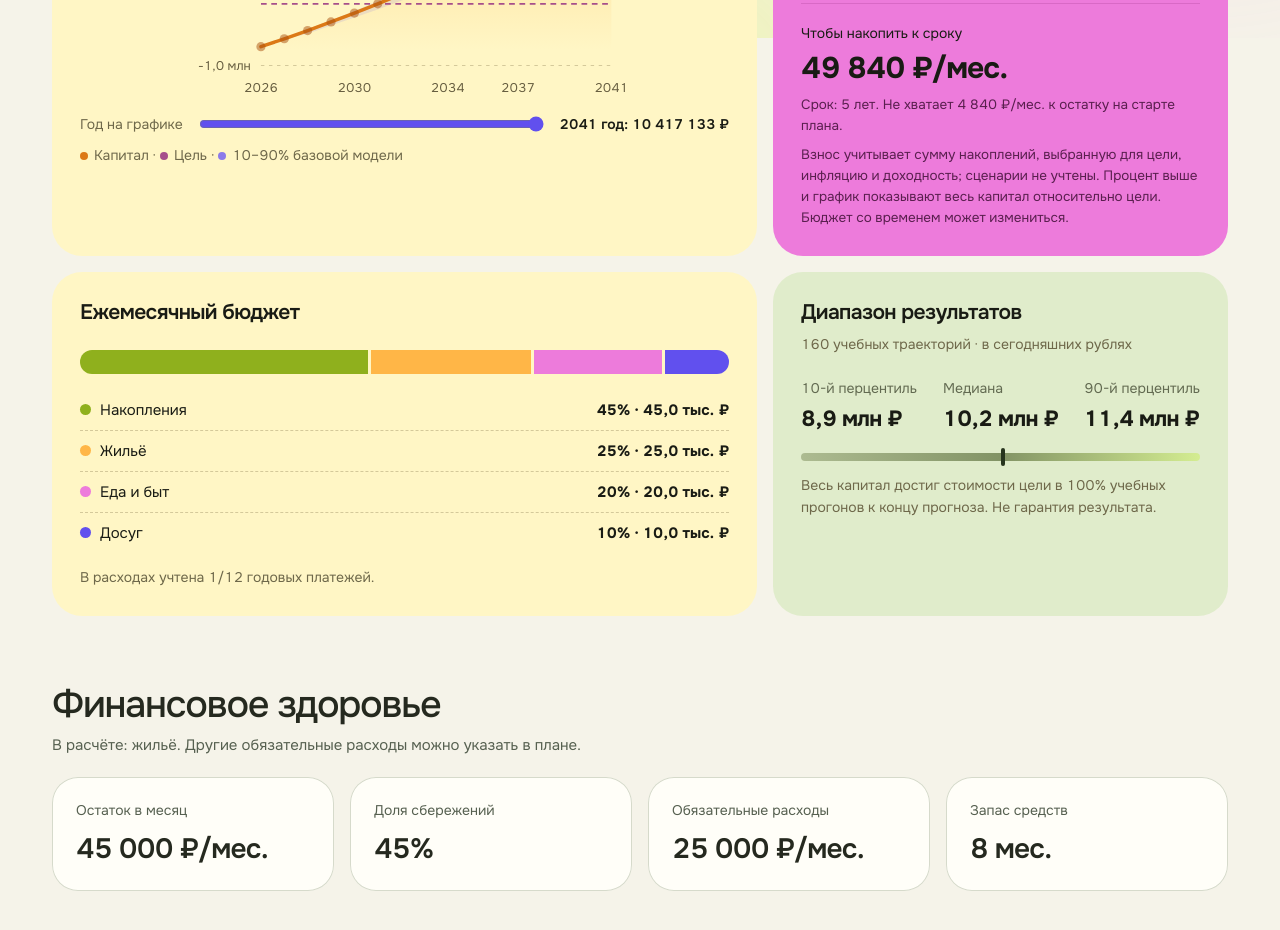
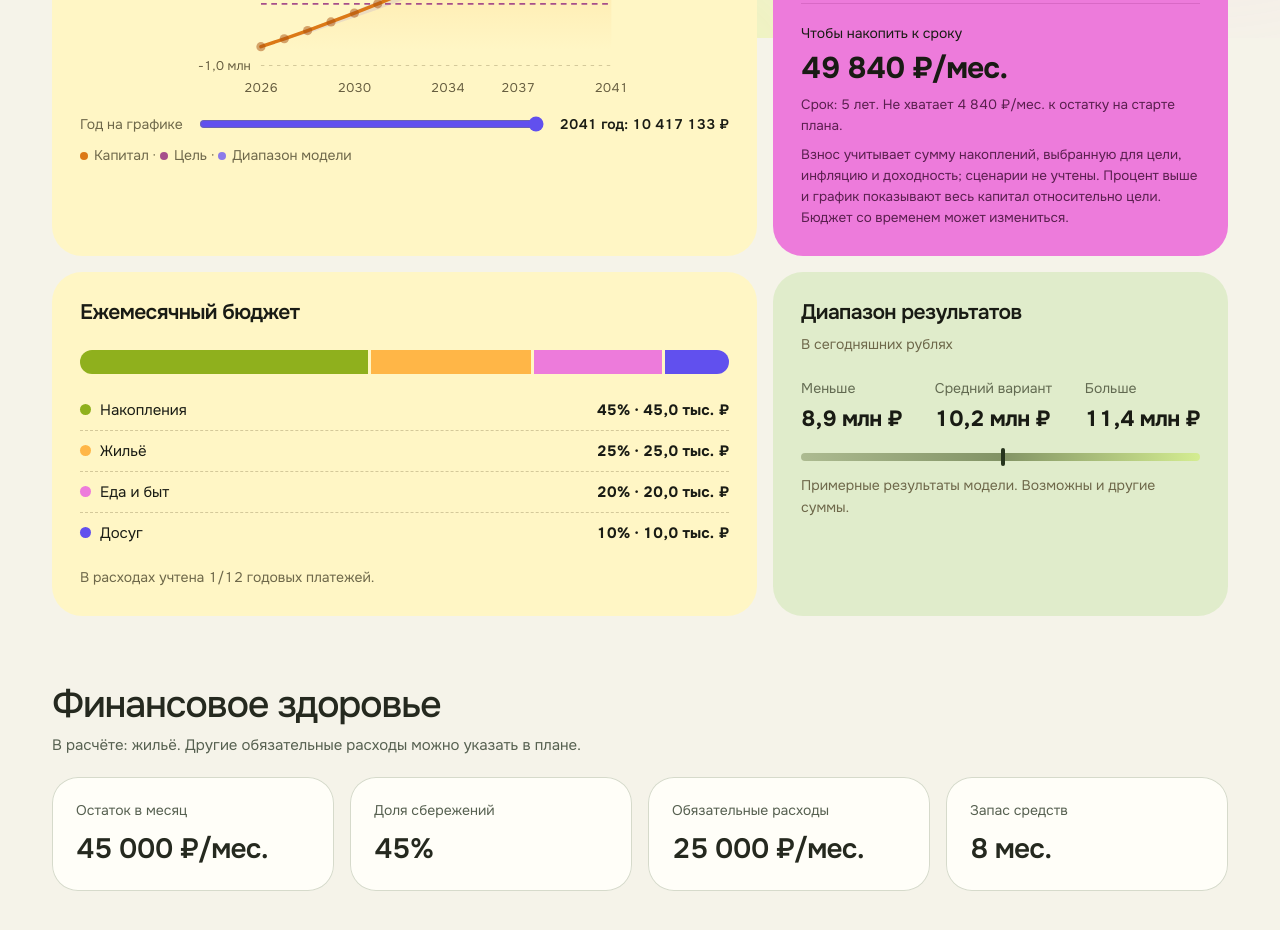
Before and after one commit to tylthecre/mathical-financial-simulator, a plain HTML site: page results.html in a window 1280 px wide. Shown: the part 762-1692 px from the top of the page. Drawn offline with Linux system fonts and the light colour scheme.

Commit message:
Simplify results range labels

```diff
--- a/js/results.js
+++ b/js/results.js
@@ -61,7 +61,6 @@
 
     /* Диапазон */
     U.text('p10', money(dist.low)); U.text('p50', money(dist.median)); U.text('p90', money(dist.high));
-    U.text('probability', 'Весь капитал достиг стоимости цели в ' + Math.round(dist.success * 100) + '% учебных прогонов к концу прогноза. Не гарантия результата.');
 
     /* Здоровье */
     const health = M.financialHealth(params);
--- a/results.html
+++ b/results.html
@@ -22,7 +22,7 @@
     <div class="big" id="final-capital">—</div><div class="sub-line" id="capital-subtitle"></div>
     <div id="capital-chart" class="chart" role="img" aria-label="График капитала по годам"></div>
     <label class="chart-control">Год на графике <input id="chart-year" type="range" min="0" value="0" step="1"><output id="chart-readout" aria-live="polite"></output></label>
-    <div class="chart-foot"><span><i class="dot" style="background:#dc7916"></i>Капитал · <i class="dot" style="background:#a64f8b"></i>Цель <span id="chart-band-legend">· <i class="dot" style="background:#8c7be9"></i>10–90% базовой модели</span></span></div>
+    <div class="chart-foot"><span><i class="dot" style="background:#dc7916"></i>Капитал · <i class="dot" style="background:#a64f8b"></i>Цель <span id="chart-band-legend">· <i class="dot" style="background:#8c7be9"></i>Диапазон модели</span></span></div>
     <p class="note" id="chart-goal-note"></p></section>
 
   <section class="card pink goal-card reveal" style="--d:.1s" aria-label="Цель">
@@ -37,9 +37,9 @@
 
 <div class="grid cols-main" style="margin-top:16px">
   <section class="card reveal" aria-labelledby="bud-title"><h2 id="bud-title">Ежемесячный бюджет</h2><div id="allocation" aria-label="Распределение ежемесячного бюджета"></div><p class="note" id="budget-note"></p></section>
-  <section class="card sage reveal" style="--d:.1s" aria-labelledby="rng-title"><h2 id="rng-title">Диапазон результатов</h2><p class="note" style="margin-top:8px">160 учебных траекторий · в сегодняшних рублях</p>
-    <div class="range-values"><div><span>10-й перцентиль</span><b id="p10"></b></div><div><span>Медиана</span><b id="p50"></b></div><div><span>90-й перцентиль</span><b id="p90"></b></div></div>
-    <div class="range-line"><span></span></div><p class="note" id="probability"></p></section>
+  <section class="card sage reveal" style="--d:.1s" aria-labelledby="rng-title"><h2 id="rng-title">Диапазон результатов</h2><p class="note" style="margin-top:8px">В сегодняшних рублях</p>
+    <div class="range-values"><div><span>Меньше</span><b id="p10"></b></div><div><span>Средний вариант</span><b id="p50"></b></div><div><span>Больше</span><b id="p90"></b></div></div>
+    <div class="range-line"><span></span></div><p class="note">Примерные результаты модели. Возможны и другие суммы.</p></section>
 </div>
 
 <section class="section" aria-labelledby="health-title">
@@ -68,5 +68,5 @@
 <div class="section"><div class="card lilac cta-band reveal"><h2>А что, если поступить иначе?</h2><a class="btn btn-dark" href="compare.html">Сравнить решения <span class="arr">→</span></a></div></div>
 
 </main>
-<script src="js/results.js?v=0d11bf007755"></script>
+<script src="js/results.js?v=91857f952daa"></script>
 </body></html>
```
Also changed, not shown: dist/results.html (+4 -5 lines), dist/settings.html (+1 -1 lines), settings.html (+1 -1 lines).
